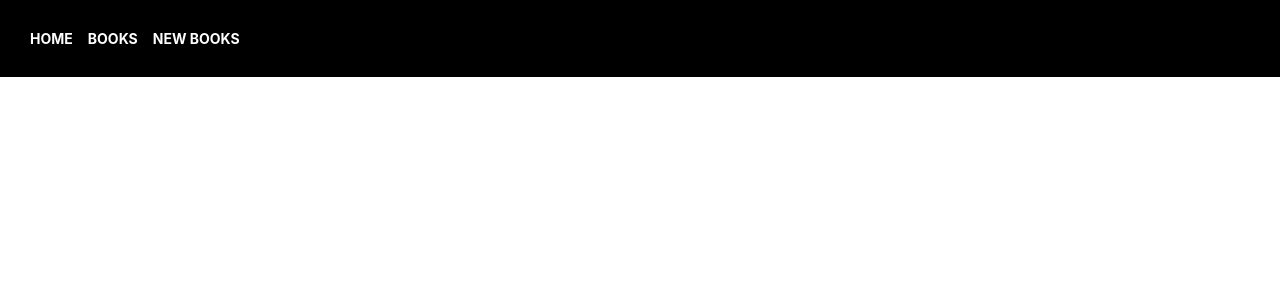
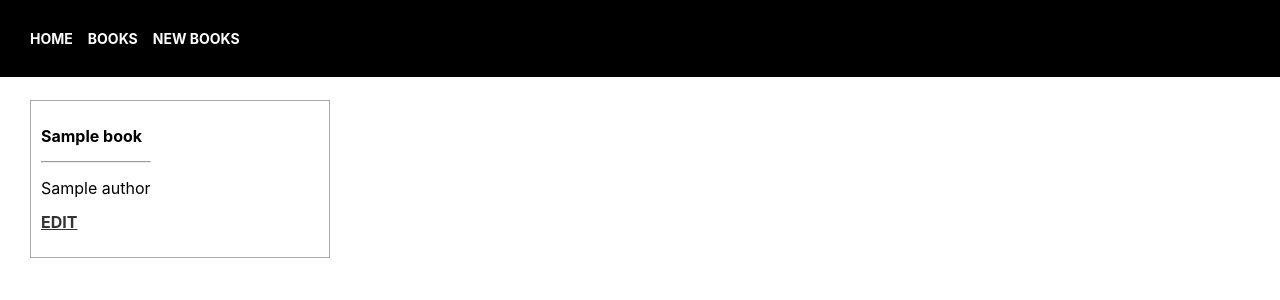
Before and after one commit to AndrewDMackay/book_library_g27, a Flask app: page /books/1 in a window 1280 px wide. Shown: the top 300 px of the page. Run offline with Flask 2, Linux system fonts and the light colour scheme; a database or web service that is not in the repository returns one stand-in record (values such as "Sample title"); some libraries are stand-ins or nearby versions.

Commit message:
eight commit main

```diff
--- a/static/style.css
+++ b/static/style.css
@@ -1,4 +1,4 @@
-body{
+body {
     margin: 0;
     font-family: -apple-system, BlinkMacSystemFont, 'Segoe UI', Roboto, Oxygen, Ubuntu, Cantarell, 'Open Sans', 'Helvetica Neue', sans-serif; font-size: 16px;
     color: black;
@@ -7,10 +7,6 @@ body{
   a {
     color: hsla(0, 0%, 0%, 0.800);
   }
-
-  /* .content {
-
-  } */
 
   .book {
     border: 1px solid darkgrey;
@@ -28,7 +24,7 @@ body{
     margin-right: 0.3em;
   }
 
-  .author{
+  .author {
     color: grey;
     font-size: 14px;
     margin-left: 20px;
@@ -54,17 +50,17 @@ body{
     color: hsla(0, 0%, 0%, 0.800);
   }
 
-  .trash-button{
+  .trash-button {
     display: contents;
     font-size: 65%;
   }
 
 
-  .delete-form{
+  .delete-form {
     display: inline;
   }
 
-  .menu{
+  .menu {
     margin: 0%;
     display: flex;
     position: fixed;
@@ -76,23 +72,23 @@ body{
     font-weight: bold;
   }
 
-  .menu li a{
+  .menu li a {
     text-decoration: none;
     color: white;
   }
 
-  .menu li a:visited{
+  .menu li a:visited {
     color: ghostwhite;
   }
 
-  .menu li{
+  .menu li {
     padding-right: 15px;
     list-style: none;
     color: white;
     font-family: -apple-system, BlinkMacSystemFont, 'Segoe UI', Roboto, Oxygen, Ubuntu, Cantarell, 'Open Sans', 'Helvetica Neue', sans-serif; font-size: 14px;
   }
 
-  .container{
+  .container {
     float: left;
     padding-left: 30px;
     padding-top: 100px;
@@ -101,3 +97,7 @@ body{
     width: 300px;
     margin: 0 auto;
   }
+
+  .show {
+
+  }
--- a/templates/books/show.html
+++ b/templates/books/show.html
@@ -2,11 +2,13 @@
 {% extends 'base.html' %}
 {% block content  %}
 
-    <!-- <div>
-        <p>{{ book.title }}</p>
-        <hr>
-        <p>{{ book.author.id }}</p>
-        <p><a href="/books/{{ book.id }}/edit">Edit</a></p>
-    </div> -->
+    <div class="book">
+        <div class="content">
+            <p class="show"><strong>{{ book.title }}</strong></p>
+            <hr>
+            <p>{{ book.author.name }}</p>
+            <p><a href="/books/{{ book.id }}/edit"><strong>EDIT</strong></a></p>
+        </div>
+    </div>
 
 {% endblock  %}
```
Also changed, not shown: controllers/books_controller.py (+5 -5 lines).
